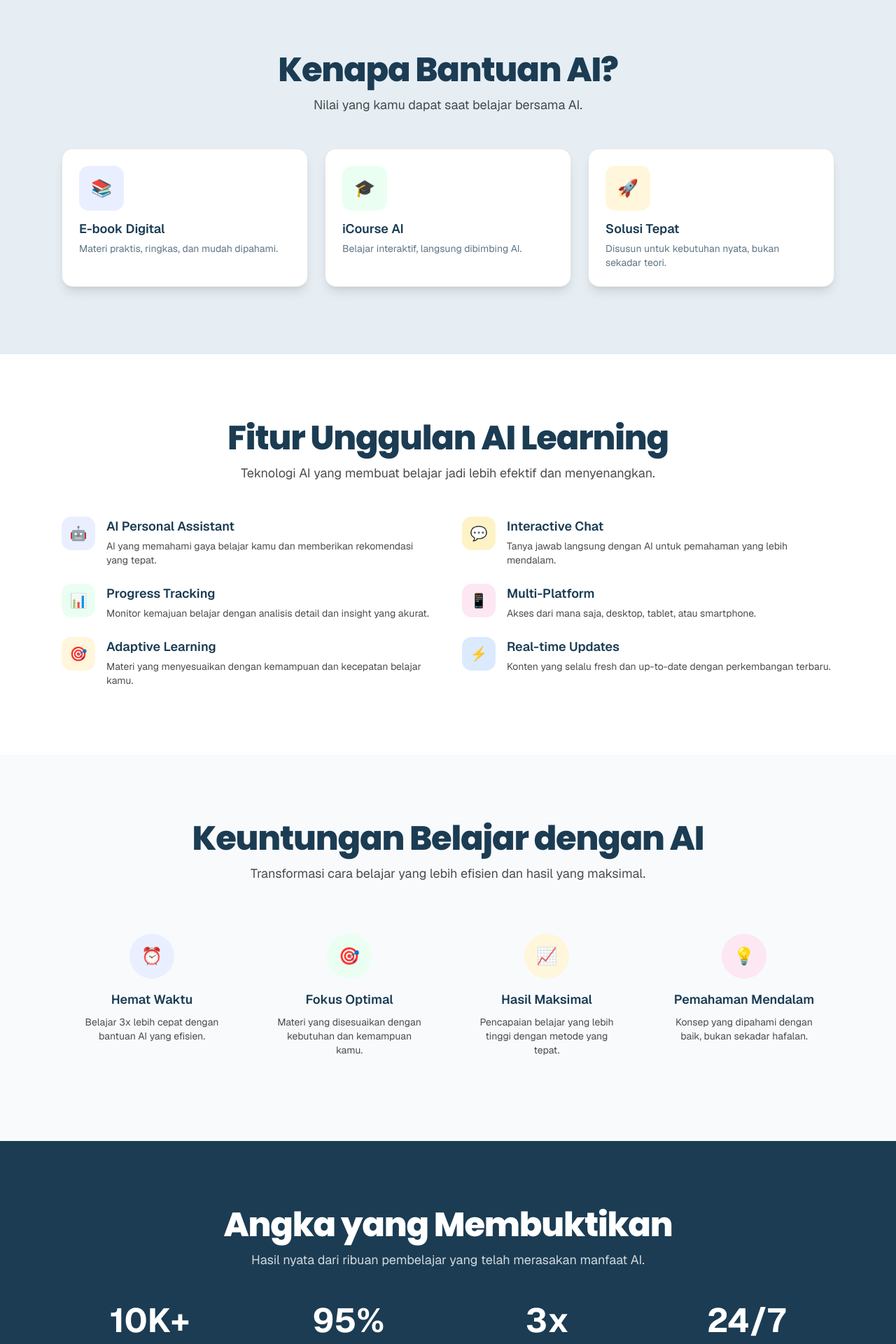
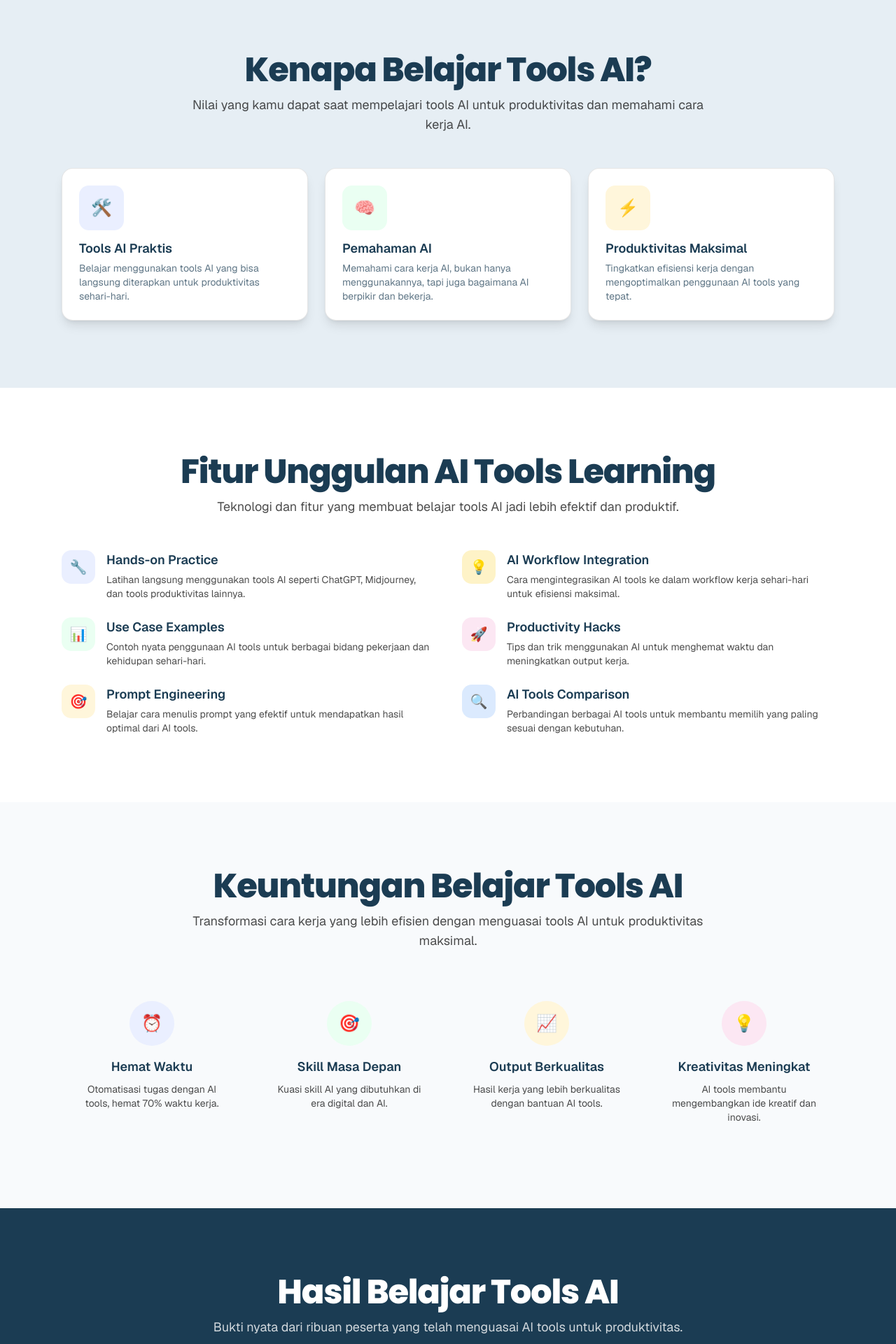
Before and after one commit to ridoananda/lp-skripsi, a Next.js app: page / in a window 1280 px wide. Shown: the part 820-2740 px from the top of the page at 70% size. Built offline with nearby package versions, Linux system fonts and the light colour scheme.

Commit message:
Update homepage content to focus on AI tools for productivity, enhancing section titles, descriptions, and visuals for improved clarity and engagement.

```diff
--- a/src/app/page.tsx
+++ b/src/app/page.tsx
@@ -261,13 +261,13 @@ export default function Home() {
               variants={fadeUp}
               className="font-hero-heading font-extrabold text-white text-4xl sm:text-5xl md:text-6xl leading-[1.1] tracking-tight"
             >
-              Belajar Lebih Cepat, Lebih Pintar, dengan Bantuan AI
+              Belajar Tools AI untuk Produktivitas & Cara Kerja AI
             </motion.h1>
             <motion.p
               variants={fadeUp}
               className="mt-4 text-base sm:text-lg md:text-xl text-white/80 font-hero-sub"
             >
-              Bantuan AI adalah wadah edukasi digital yang menghadirkan e-book dan iCourse interaktif berbasis AI.
+              Bantuan AI adalah wadah edukasi digital yang mengajarkan cara menggunakan tools AI untuk produktivitas dan memahami bagaimana AI bekerja dalam kehidupan sehari-hari.
             </motion.p>
             <div className="mt-7 flex flex-col sm:flex-row gap-4">
               <motion.a
@@ -330,13 +330,13 @@ export default function Home() {
               variants={fadeUp}
               className="font-hero-heading font-extrabold text-3xl sm:text-4xl md:text-5xl tracking-tight text-[#1B3C53]"
             >
-              Kenapa Bantuan AI?
+              Kenapa Belajar Tools AI?
             </motion.h2>
             <motion.p
               variants={fadeUp}
               className="mt-3 text-base sm:text-lg text-black/70 font-hero-sub"
             >
-              Nilai yang kamu dapat saat belajar bersama AI.
+              Nilai yang kamu dapat saat mempelajari tools AI untuk produktivitas dan memahami cara kerja AI.
             </motion.p>
           </div>
 
@@ -346,10 +346,10 @@ export default function Home() {
               whileHover={{ y: -4, scale: 1.01 }}
               className="rounded-2xl bg-white border border-black/10 p-6 shadow-lg"
             >
-              <div className="w-16 h-16 rounded-xl bg-[#eaefff] grid place-items-center text-2xl">📚</div>
-              <div className="mt-3 font-semibold text-lg">E-book Digital</div>
+              <div className="w-16 h-16 rounded-xl bg-[#eaefff] grid place-items-center text-2xl">🛠️</div>
+              <div className="mt-3 font-semibold text-lg">Tools AI Praktis</div>
               <div className="mt-1 text-sm text-[#1B3C53]/70">
-                Materi praktis, ringkas, dan mudah dipahami.
+                Belajar menggunakan tools AI yang bisa langsung diterapkan untuk produktivitas sehari-hari.
               </div>
             </motion.div>
             <motion.div
@@ -357,10 +357,10 @@ export default function Home() {
               whileHover={{ y: -4, scale: 1.01 }}
               className="rounded-2xl bg-white border border-black/10 p-6 shadow-lg"
             >
-              <div className="w-16 h-16 rounded-xl bg-[#eafff2] grid place-items-center text-2xl">🎓</div>
-              <div className="mt-3 font-semibold text-lg">iCourse AI</div>
+              <div className="w-16 h-16 rounded-xl bg-[#eafff2] grid place-items-center text-2xl">🧠</div>
+              <div className="mt-3 font-semibold text-lg">Pemahaman AI</div>
               <div className="mt-1 text-sm text-[#1B3C53]/70">
-                Belajar interaktif, langsung dibimbing AI.
+                Memahami cara kerja AI, bukan hanya menggunakannya, tapi juga bagaimana AI berpikir dan bekerja.
               </div>
             </motion.div>
             <motion.div
@@ -368,10 +368,10 @@ export default function Home() {
               whileHover={{ y: -4, scale: 1.01 }}
               className="rounded-2xl bg-white border border-black/10 p-6 shadow-lg"
             >
-              <div className="w-16 h-16 rounded-xl bg-[#fff6db] grid place-items-center text-2xl">🚀</div>
-              <div className="mt-3 font-semibold text-lg">Solusi Tepat</div>
+              <div className="w-16 h-16 rounded-xl bg-[#fff6db] grid place-items-center text-2xl">⚡</div>
+              <div className="mt-3 font-semibold text-lg">Produktivitas Maksimal</div>
               <div className="mt-1 text-sm text-[#1B3C53]/70">
-                Disusun untuk kebutuhan nyata, bukan sekadar teori.
+                Tingkatkan efisiensi kerja dengan mengoptimalkan penggunaan AI tools yang tepat.
               </div>
             </motion.div>
           </div>
@@ -392,61 +392,61 @@ export default function Home() {
               variants={fadeUp}
               className="font-hero-heading font-extrabold text-3xl sm:text-4xl md:text-5xl tracking-tight text-[#1B3C53]"
             >
-              Fitur Unggulan AI Learning
+              Fitur Unggulan AI Tools Learning
             </motion.h2>
             <motion.p
               variants={fadeUp}
               className="mt-3 text-base sm:text-lg text-black/70 font-hero-sub"
             >
-              Teknologi AI yang membuat belajar jadi lebih efektif dan menyenangkan.
+              Teknologi dan fitur yang membuat belajar tools AI jadi lebih efektif dan produktif.
             </motion.p>
           </div>
 
           <div className="mt-8 md:mt-12 grid grid-cols-1 md:grid-cols-2 gap-8 md:gap-10">
             <motion.div variants={fadeUp} className="space-y-6">
               <div className="flex items-start gap-4">
-                <div className="w-12 h-12 rounded-xl bg-[#eaefff] grid place-items-center text-xl flex-shrink-0">🤖</div>
+                <div className="w-12 h-12 rounded-xl bg-[#eaefff] grid place-items-center text-xl flex-shrink-0">🔧</div>
                 <div>
-                  <h3 className="font-semibold text-lg">AI Personal Assistant</h3>
-                  <p className="text-sm text-black/70 mt-1">AI yang memahami gaya belajar kamu dan memberikan rekomendasi yang tepat.</p>
+                  <h3 className="font-semibold text-lg">Hands-on Practice</h3>
+                  <p className="text-sm text-black/70 mt-1">Latihan langsung menggunakan tools AI seperti ChatGPT, Midjourney, dan tools produktivitas lainnya.</p>
                 </div>
               </div>
               <div className="flex items-start gap-4">
                 <div className="w-12 h-12 rounded-xl bg-[#eafff2] grid place-items-center text-xl flex-shrink-0">📊</div>
                 <div>
-                  <h3 className="font-semibold text-lg">Progress Tracking</h3>
-                  <p className="text-sm text-black/70 mt-1">Monitor kemajuan belajar dengan analisis detail dan insight yang akurat.</p>
+                  <h3 className="font-semibold text-lg">Use Case Examples</h3>
+                  <p className="text-sm text-black/70 mt-1">Contoh nyata penggunaan AI tools untuk berbagai bidang pekerjaan dan kehidupan sehari-hari.</p>
                 </div>
               </div>
               <div className="flex items-start gap-4">
                 <div className="w-12 h-12 rounded-xl bg-[#fff6db] grid place-items-center text-xl flex-shrink-0">🎯</div>
                 <div>
-                  <h3 className="font-semibold text-lg">Adaptive Learning</h3>
-                  <p className="text-sm text-black/70 mt-1">Materi yang menyesuaikan dengan kemampuan dan kecepatan belajar kamu.</p>
+                  <h3 className="font-semibold text-lg">Prompt Engineering</h3>
+                  <p className="text-sm text-black/70 mt-1">Belajar cara menulis prompt yang efektif untuk mendapatkan hasil optimal dari AI tools.</p>
                 </div>
               </div>
             </motion.div>
 
             <motion.div variants={fadeUp} className="space-y-6">
               <div className="flex items-start gap-4">
-                <div className="w-12 h-12 rounded-xl bg-[#fef3c7] grid place-items-center text-xl flex-shrink-0">💬</div>
+                <div className="w-12 h-12 rounded-xl bg-[#fef3c7] grid place-items-center text-xl flex-shrink-0">💡</div>
                 <div>
-                  <h3 className="font-semibold text-lg">Interactive Chat</h3>
-                  <p className="text-sm text-black/70 mt-1">Tanya jawab langsung dengan AI untuk pemahaman yang lebih mendalam.</p>
+                  <h3 className="font-semibold text-lg">AI Workflow Integration</h3>
+                  <p className="text-sm text-black/70 mt-1">Cara mengintegrasikan AI tools ke dalam workflow kerja sehari-hari untuk efisiensi maksimal.</p>
                 </div>
               </div>
               <div className="flex items-start gap-4">
-                <div className="w-12 h-12 rounded-xl bg-[#fce7f3] grid place-items-center text-xl flex-shrink-0">📱</div>
+                <div className="w-12 h-12 rounded-xl bg-[#fce7f3] grid place-items-center text-xl flex-shrink-0">🚀</div>
                 <div>
-                  <h3 className="font-semibold text-lg">Multi-Platform</h3>
-                  <p className="text-sm text-black/70 mt-1">Akses dari mana saja, desktop, tablet, atau smartphone.</p>
+                  <h3 className="font-semibold text-lg">Productivity Hacks</h3>
+                  <p className="text-sm text-black/70 mt-1">Tips dan trik menggunakan AI untuk menghemat waktu dan meningkatkan output kerja.</p>
                 </div>
               </div>
               <div className="flex items-start gap-4">
-                <div className="w-12 h-12 rounded-xl bg-[#dbeafe] grid place-items-center text-xl flex-shrink-0">⚡</div>
+                <div className="w-12 h-12 rounded-xl bg-[#dbeafe] grid place-items-center text-xl flex-shrink-0">🔍</div>
                 <div>
-                  <h3 className="font-semibold text-lg">Real-time Updates</h3>
-                  <p className="text-sm text-black/70 mt-1">Konten yang selalu fresh dan up-to-date dengan perkembangan terbaru.</p>
+                  <h3 className="font-semibold text-lg">AI Tools Comparison</h3>
+                  <p className="text-sm text-black/70 mt-1">Perbandingan berbagai AI tools untuk membantu memilih yang paling sesuai dengan kebutuhan.</p>
                 </div>
               </div>
             </motion.div>
@@ -468,13 +468,13 @@ export default function Home() {
               variants={fadeUp}
               className="font-hero-heading font-extrabold text-3xl sm:text-4xl md:text-5xl tracking-tight text-[#1B3C53]"
             >
-              Keuntungan Belajar dengan AI
+              Keuntungan Belajar Tools AI
             </motion.h2>
             <motion.p
               variants={fadeUp}
               className="mt-3 text-base sm:text-lg text-black/70 font-hero-sub"
             >
-              Transformasi cara belajar yang lebih efisien dan hasil yang maksimal.
+              Transformasi cara kerja yang lebih efisien dengan menguasai tools AI untuk produktivitas maksimal.
             </motion.p>
           </div>
 
@@ -486,7 +486,7 @@ export default function Home() {
             >
               <div className="w-16 h-16 mx-auto rounded-full bg-[#eaefff] grid place-items-center text-2xl mb-4">⏰</div>
               <h3 className="font-semibold text-lg mb-2">Hemat Waktu</h3>
-              <p className="text-sm text-black/70">Belajar 3x lebih cepat dengan bantuan AI yang efisien.</p>
+              <p className="text-sm text-black/70">Otomatisasi tugas dengan AI tools, hemat 70% waktu kerja.</p>
             </motion.div>
             <motion.div
               variants={fadeUp}
@@ -494,8 +494,8 @@ export default function Home() {
               className="text-center p-6"
             >
               <div className="w-16 h-16 mx-auto rounded-full bg-[#eafff2] grid place-items-center text-2xl mb-4">🎯</div>
-              <h3 className="font-semibold text-lg mb-2">Fokus Optimal</h3>
-              <p className="text-sm text-black/70">Materi yang disesuaikan dengan kebutuhan dan kemampuan kamu.</p>
+              <h3 className="font-semibold text-lg mb-2">Skill Masa Depan</h3>
+              <p className="text-sm text-black/70">Kuasi skill AI yang dibutuhkan di era digital dan AI.</p>
             </motion.div>
             <motion.div
               variants={fadeUp}
@@ -503,8 +503,8 @@ export default function Home() {
               className="text-center p-6"
             >
               <div className="w-16 h-16 mx-auto rounded-full bg-[#fff6db] grid place-items-center text-2xl mb-4">📈</div>
-              <h3 className="font-semibold text-lg mb-2">Hasil Maksimal</h3>
-              <p className="text-sm text-black/70">Pencapaian belajar yang lebih tinggi dengan metode yang tepat.</p>
+              <h3 className="font-semibold text-lg mb-2">Output Berkualitas</h3>
+              <p className="text-sm text-black/70">Hasil kerja yang lebih berkualitas dengan bantuan AI tools.</p>
             </motion.div>
             <motion.div
               variants={fadeUp}
@@ -512,8 +512,8 @@ export default function Home() {
               className="text-center p-6"
             >
               <div className="w-16 h-16 mx-auto rounded-full bg-[#fce7f3] grid place-items-center text-2xl mb-4">💡</div>
-              <h3 className="font-semibold text-lg mb-2">Pemahaman Mendalam</h3>
-              <p className="text-sm text-black/70">Konsep yang dipahami dengan baik, bukan sekadar hafalan.</p>
+              <h3 className="font-semibold text-lg mb-2">Kreativitas Meningkat</h3>
+              <p className="text-sm text-black/70">AI tools membantu mengembangkan ide kreatif dan inovasi.</p>
             </motion.div>
           </div>
         </div>
@@ -533,32 +533,32 @@ export default function Home() {
               variants={fadeUp}
               className="font-hero-heading font-extrabold text-3xl sm:text-4xl md:text-5xl tracking-tight text-white"
             >
-              Angka yang Membuktikan
+              Hasil Belajar Tools AI
             </motion.h2>
             <motion.p
               variants={fadeUp}
               className="mt-3 text-base sm:text-lg text-white/80 font-hero-sub"
             >
-              Hasil nyata dari ribuan pembelajar yang telah merasakan manfaat AI.
+              Bukti nyata dari ribuan peserta yang telah menguasai AI tools untuk produktivitas.
             </motion.p>
           </div>
 
           <div className="grid grid-cols-2 md:grid-cols-4 gap-8 text-center">
             <motion.div variants={fadeUp} className="space-y-2">
-              <div className="text-4xl md:text-5xl font-bold text-white">10K+</div>
-              <div className="text-sm text-white/70">Pembelajar Aktif</div>
+              <div className="text-4xl md:text-5xl font-bold text-white">5K+</div>
+              <div className="text-sm text-white/70">Peserta Aktif</div>
             </motion.div>
             <motion.div variants={fadeUp} className="space-y-2">
-              <div className="text-4xl md:text-5xl font-bold text-white">95%</div>
-              <div className="text-sm text-white/70">Tingkat Kepuasan</div>
+              <div className="text-4xl md:text-5xl font-bold text-white">70%</div>
+              <div className="text-sm text-white/70">Peningkatan Produktivitas</div>
             </motion.div>
             <motion.div variants={fadeUp} className="space-y-2">
-              <div className="text-4xl md:text-5xl font-bold text-white">3x</div>
-              <div className="text-sm text-white/70">Lebih Cepat Paham</div>
+              <div className="text-4xl md:text-5xl font-bold text-white">2-4</div>
+              <div className="text-sm text-white/70">Minggu Kuasai Tools</div>
             </motion.div>
             <motion.div variants={fadeUp} className="space-y-2">
-              <div className="text-4xl md:text-5xl font-bold text-white">24/7</div>
-              <div className="text-sm text-white/70">Dukungan AI</div>
+              <div className="text-4xl md:text-5xl font-bold text-white">15+</div>
+              <div className="text-sm text-white/70">AI Tools Dipelajari</div>
             </motion.div>
           </div>
         </div>
@@ -739,15 +739,15 @@ export default function Home() {
           <div className="text-center max-w-3xl mx-auto">
             <motion.h2
               variants={fadeUp}
-              className="font-hero-heading font-extrabold text-3xl sm:text-4xl md:text-5xl tracking-tight text-[#1B3C53]"
+              className="font-hero-heading font-extrabold text-3xl sm:text-4xl md:text-5xl tracking-tight text-white"
             >
-              FAQ
+              FAQ Tools AI
             </motion.h2>
             <motion.p
               variants={fadeUp}
-              className="mt-3 text-base sm:text-lg text-black/70 font-hero-sub"
+              className="mt-3 text-base sm:text-lg font-hero-sub text-white"
             >
-              Pertanyaan yang sering ditanyakan.
+              Pertanyaan seputar belajar tools AI dan produktivitas.
             </motion.p>
           </div>
 
@@ -760,8 +760,8 @@ export default function Home() {
               <div className="flex items-center gap-3">
                 <div className="w-12 h-12 rounded-full bg-[#eaefff] grid place-items-center text-xl flex-shrink-0">❓</div>
                 <div>
-                  <h3 className="font-semibold text-lg">Apa itu Bantuan AI?</h3>
-                  <p className="text-sm text-black/70 mt-1">Bantuan AI adalah platform edukasi digital yang menghadirkan e-book dan iCourse interaktif berbasis AI untuk membantu pembelajaran.</p>
+                  <h3 className="font-semibold text-lg">Apa yang akan saya pelajari?</h3>
+                  <p className="text-sm text-black/70 mt-1">Anda akan belajar cara menggunakan tools AI seperti ChatGPT, Midjourney, dan lainnya untuk meningkatkan produktivitas kerja.</p>
                 </div>
               </div>
             </motion.div>
@@ -773,8 +773,8 @@ export default function Home() {
               <div className="flex items-center gap-3">
                 <div className="w-12 h-12 rounded-full bg-[#eafff2] grid place-items-center text-xl flex-shrink-0">🎓</div>
                 <div>
-                  <h3 className="font-semibold text-lg">Apa keunggulan iCourse AI?</h3>
-                  <p className="text-sm text-black/70 mt-1">iCourse AI menawarkan pembelajaran interaktif, langsung dibimbing AI, dan memiliki fitur adaptive learning untuk menyesuaikan dengan kemampuan belajar kamu.</p>
+                  <h3 className="font-semibold text-lg">Apakah saya perlu background AI?</h3>
+                  <p className="text-sm text-black/70 mt-1">Tidak! Materi dirancang untuk pemula. Kami akan mengajarkan dari dasar cara kerja AI hingga penggunaan praktis.</p>
                 </div>
               </div>
             </motion.div>
@@ -786,8 +786,8 @@ export default function Home() {
               <div className="flex items-center gap-3">
                 <div className="w-12 h-12 rounded-full bg-[#fff6db] grid place-items-center text-xl flex-shrink-0">🚀</div>
                 <div>
-                  <h3 className="font-semibold text-lg">Apa manfaat AI untuk belajar?</h3>
-                  <p className="text-sm text-black/70 mt-1">AI dapat membantu pemahaman materi dengan lebih cepat dan efisien, memberikan rekomendasi yang tepat, dan membantu kamu fokus pada materi yang penting.</p>
+                  <h3 className="font-semibold text-lg">Berapa lama bisa menguasai tools AI?</h3>
+                  <p className="text-sm text-black/70 mt-1">Dengan metode kami, dalam 2-4 minggu Anda sudah bisa menggunakan AI tools untuk produktivitas sehari-hari.</p>
                 </div>
               </div>
             </motion.div>
@@ -799,8 +799,8 @@ export default function Home() {
               <div className="flex items-center gap-3">
                 <div className="w-12 h-12 rounded-full bg-[#fce7f3] grid place-items-center text-xl flex-shrink-0">📱</div>
                 <div>
-                  <h3 className="font-semibold text-lg">Apakah Bantuan AI tersedia di berbagai platform?</h3>
-                  <p className="text-sm text-black/70 mt-1">Bantuan AI tersedia melalui website dan aplikasi mobile, memudahkan akses dari mana saja, kapan saja.</p>
+                  <h3 className="font-semibold text-lg">Tools AI apa saja yang akan dipelajari?</h3>
+                  <p className="text-sm text-black/70 mt-1">ChatGPT, Midjourney, Notion AI, Grammarly, dan berbagai tools produktivitas AI lainnya yang relevan.</p>
                 </div>
               </div>
             </motion.div>
```
